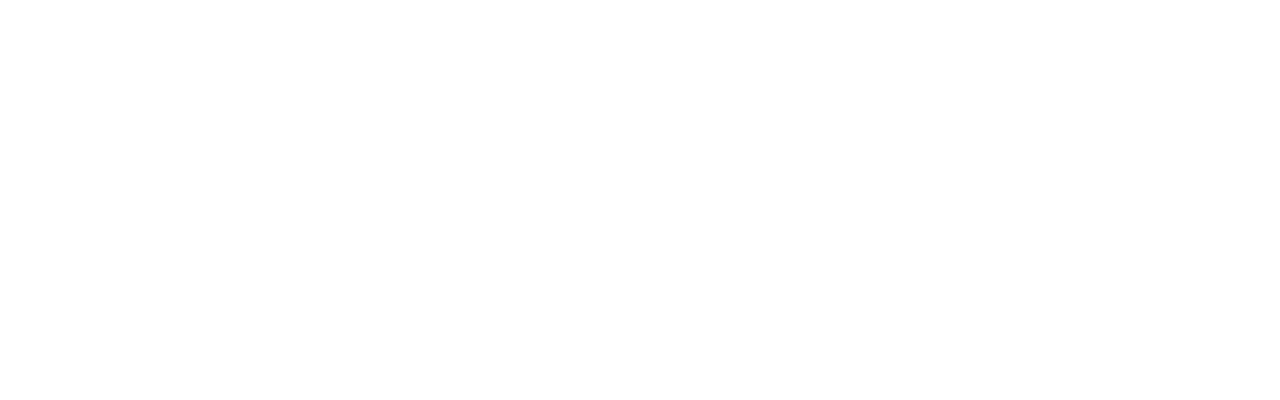
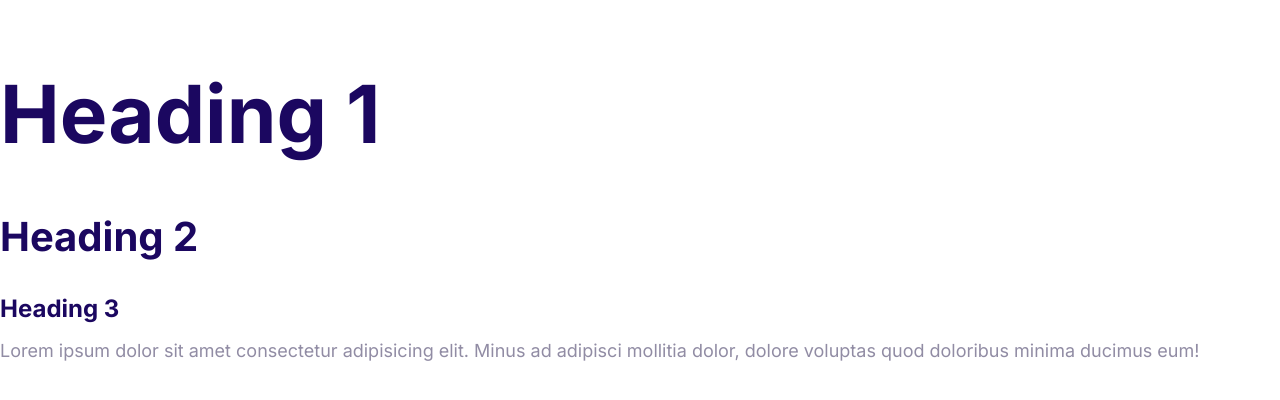
Before and after one commit to schssy/danify, a plain HTML site: page index.html in a window 1280 px wide. Drawn offline with Linux system fonts and the light colour scheme.

Commit message:
Definethe styles for the fonts.

```diff
--- a/css/styles.css
+++ b/css/styles.css
@@ -5,3 +5,56 @@
     --color-headings: #1b0760;
     --color-body: #918ca4;
 }
+
+html {
+    font-size: 62.5%;
+}
+
+body {
+    font-family: Inter, Arial, Helvetica, sans-serif;
+    font-size: 2.4rem;
+    line-height: 1.5;
+    color: var(--color-body);
+}
+
+h1,
+h2,
+h3 {
+    color: var(--color-headings);
+    margin-bottom: 1rem;
+}
+
+h1 {
+    font-size: 7rem;
+}
+
+h2 {
+    font-size: 4rem;
+}
+
+h3 {
+    font-size: 3rem;
+}
+
+p {
+    margin-top: 0;
+}
+
+@media screen and (min-width: 1024px) {
+    body {
+        font-size: 1.8rem;
+    }
+
+    h1 {
+        font-size: 8rem;
+    }
+
+    h2 {
+        font-size: 4rem;
+    }
+
+    h3 {
+        font-size: 2.4rem;
+    }
+}
+/* 80 40 24 18 */
--- a/index.html
+++ b/index.html
@@ -5,8 +5,19 @@
         <meta http-equiv="X-UA-Compatible" content="IE=edge" />
         <meta name="viewport" content="width=device-width, initial-scale=1.0" />
         <title>Document</title>
+        <link rel="preconnect" href="https://fonts.googleapis.com" />
+        <link rel="preconnect" href="https://fonts.gstatic.com" crossorigin />
+        <link href="https://fonts.googleapis.com/css2?family=Inter:wght@400;700&display=swap" rel="stylesheet" />
         <link rel="stylesheet" href="css/normalize.css" />
         <link rel="stylesheet" href="css/styles.css" />
     </head>
-    <body></body>
+    <body>
+        <h1>Heading 1</h1>
+        <h2>Heading 2</h2>
+        <h3>Heading 3</h3>
+        <p>
+            Lorem ipsum dolor sit amet consectetur adipisicing elit. Minus ad adipisci mollitia dolor, dolore voluptas
+            quod doloribus minima ducimus eum!
+        </p>
+    </body>
 </html>
```
